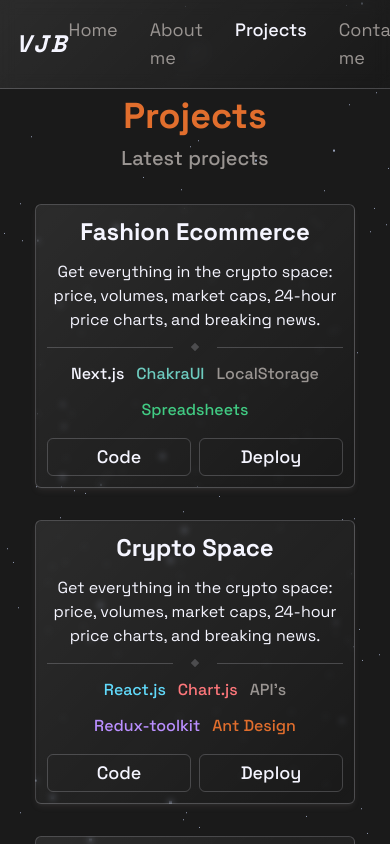
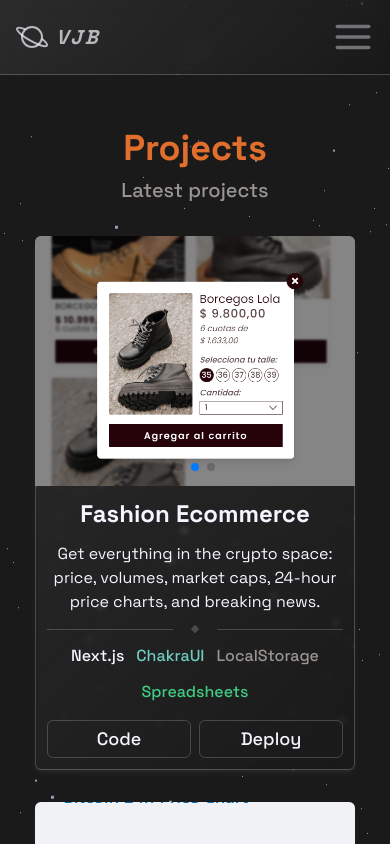
Before and after one commit to valentinbegnis/portfolio, a Next.js app: page /projects in a window 390 px wide. Shown: the top 844 px of the page. Built offline with nearby package versions, Linux system fonts and the light colour scheme.

Commit message:
Add responsive design to the header and add icons

```diff
--- a/app/about/page.tsx
+++ b/app/about/page.tsx
@@ -90,7 +90,7 @@ const workExperience = [
 
 export default function AboutPage() {
   return (
-    <div className="pt-24 flex flex-col justify-center items-center gap-12 text-star">
+    <div className="pt-32 pb-16 flex flex-col justify-center items-center gap-12 text-star">
       <section className="flex flex-col items-center gap-8">
         <h1 className="text-4xl text-center font-bold text-nebula">About me</h1>
         <p className="w-4/5 text-lg text-center">
--- a/app/contact/page.tsx
+++ b/app/contact/page.tsx
@@ -52,7 +52,7 @@ export default function ContactPage() {
   };
 
   return (
-    <div className="pt-24 flex flex-col items-center gap-24 text-star">
+    <div className="pt-32 flex flex-col items-center gap-24 text-star">
       <h1 className="text-4xl text-center font-bold text-nebula">Contact me</h1>
       <div className="flex flex-col gap-4">
         <Transition
--- a/app/projects/page.tsx
+++ b/app/projects/page.tsx
@@ -1,8 +1,8 @@
 'use client';
 
-import { useEffect, useState } from 'react';
 import ProjectCardMobile from '@/components/ProjectCardMobile';
 import ProjectCardTablet from '@/components/ProjectCardTablet';
+import useResize from '@/hooks/useResize';
 
 const projects = [
   {
@@ -48,18 +48,11 @@ const technologies: TechnologiesOptions = {
 };
 
 export default function ProjectsPage() {
-  const [width, setWidth] = useState(0);
+  const { width } = useResize();
   const breakpoint = 768;
 
-  useEffect(() => {
-    const handleResizeWindow = () => setWidth(window.innerWidth);
-
-    window.addEventListener('resize', handleResizeWindow);
-    return () => window.removeEventListener('resize', handleResizeWindow);
-  }, []);
-
   return (
-    <div className="pt-24 pb-12 flex flex-col items-center gap-8 text-star">
+    <div className="pt-32 pb-16 flex flex-col items-center gap-8 text-star">
       <div className="flex flex-col gap-2">
         <h1 className="text-center text-4xl font-bold text-nebula">Projects</h1>
         <h2 className="text-center font-medium text-xl text-stardust">Latest projects</h2>
--- a/components/Header.tsx
+++ b/components/Header.tsx
@@ -3,6 +3,10 @@
 import '@/styles/globals.css';
 import Link from 'next/link';
 import { usePathname } from 'next/navigation';
+import { useState } from 'react';
+import MenuIcon from './icons/MenuIcon';
+import CrossIcon from './icons/CrossIcon';
+import PlanetIcon from './icons/PlanetIcon';
 
 const links = [
   {
@@ -25,21 +29,38 @@ const links = [
 
 export default function Header() {
   const pathname = usePathname();
+  const [show, setShow] = useState(false);
+
+  const toggleHeader = () => {
+    setShow(!show);
+  };
 
   return (
-    <header className="glass header-blur w-full p-4 flex justify-around items-center fixed z-20 top-0 border-b border-star/20 left-0 text-star">
-      <h1 className="text-2xl font-bold tracking-widest italic">VJB</h1>
-      <nav>
-        <ul className="flex gap-8 text-lg">
+    <header className={`${show ? 'h-[280px] backdrop-blur-[16px] items-start' : 'h-[75px] backdrop-blur-[8px] items-center'} md:h-[75px] transition transition-all glass w-full p-4 md:px-8 flex justify-between md:items-center fixed z-20 top-0 border-b border-star/20 left-0 text-star`}>
+      <Link href="/" className="flex items-center gap-2">
+        <PlanetIcon width={32} height={32} className="text-star/70" />
+        <h1 className="text-xl font-bold tracking-widest italic text-star/70">VJB</h1>
+      </Link>
+      <nav className={`${show ? 'top-10 left-0' : '-top-56 left-[160px]'} transition transition-all duration-100 md:static absolute md:min-h-fit min-h-[60px] left-0 md:w-auto w-full flex md:items-center justify-center px-5 pt-8 md:pt-0`}>
+        <ul className="flex flex-col items-center md:flex-row md:gap-8 gap-6 text-lg">
           {links.map(({ label, route }) => (
             <li key={route}>
-              <Link href={route} className={`transition-colors hover:underline ${route === pathname ? 'font-medium' : 'text-stardust'}`}>
+              <Link
+                href={route}
+                className={`transition-colors hover:text-nebula/70 text-xl md:text-md ${route === pathname && 'font-bold text-nebula'}`}
+                onClick={toggleHeader}
+              >
                 {label}
               </Link>
             </li>
           ))}
         </ul>
       </nav>
+      <button type="button" className="md:hidden" onClick={toggleHeader}>
+        {show
+          ? <CrossIcon width={38} height={38} className="text-star/40 hover:text-star/70" />
+          : <MenuIcon width={42} height={42} className="text-star/40 hover:text-star/70" />}
+      </button>
     </header>
   );
 }
--- a/components/ProjectCardMobile.tsx
+++ b/components/ProjectCardMobile.tsx
@@ -22,7 +22,8 @@ export default function ProjectCardMobile({ project, technologies }: Props) {
         className="w-[320px]"
       >
         {project.images.map((url) => (
-          <SwiperSlide key={url} className="relative h-[250px]">
+          <SwiperSlide key={url}>
+            <div className="relative h-[250px] overflow-hidden">
               <Image
                 src={url}
                 alt={`${project.name} illustrative image`}
@@ -31,6 +32,7 @@ export default function ProjectCardMobile({ project, technologies }: Props) {
                 sizes="320px"
                 className="object-cover rounded-t-md"
               />
+            </div>
           </SwiperSlide>
         ))}
       </Swiper>
--- a/components/ProjectCardTablet.tsx
+++ b/components/ProjectCardTablet.tsx
@@ -23,7 +23,7 @@ export default function ProjectCardTablet({ project, technologies, isLast }: Pro
         >
           {project.images.map((url) => (
             <SwiperSlide key={url}>
-              <div className="relative h-[270px]">
+              <div className="relative h-[270px] overflow-hidden">
                 <Image
                   src={url}
                   alt={`${project.name} illustrative image`}
--- /dev/null
+++ b/components/icons/MenuIcon.tsx
@@ -0,0 +1,10 @@
+export default function MenuIcon(props: React.SVGProps<SVGSVGElement>) {
+  return (
+    <svg fill="none" viewBox="0 0 24 24" {...props}>
+      <path
+        fill="currentColor"
+        d="M2 6a1 1 0 011-1h18a1 1 0 110 2H3a1 1 0 01-1-1zM2 12.032a1 1 0 011-1h18a1 1 0 110 2H3a1 1 0 01-1-1zM3 17.064a1 1 0 100 2h18a1 1 0 000-2H3z"
+      />
+    </svg>
+  );
+}
--- /dev/null
+++ b/components/icons/PlanetIcon.tsx
@@ -0,0 +1,24 @@
+export default function PlanetIcon(props: React.SVGProps<SVGSVGElement>) {
+  return (
+    <svg
+      viewBox="0 0 512 512"
+      fill="currentColor"
+      {...props}
+    >
+      <path
+        fill="none"
+        stroke="currentColor"
+        strokeMiterlimit={10}
+        strokeWidth={32}
+        d="M413.48 284.46c58.87 47.24 91.61 89 80.31 108.55-17.85 30.85-138.78-5.48-270.1-81.15S.37 149.84 18.21 119c11.16-19.28 62.58-12.32 131.64 14.09"
+      />
+      <path
+        fill="none"
+        stroke="currentColor"
+        strokeMiterlimit={10}
+        strokeWidth={32}
+        d="M416 256 A160 160 0 0 1 256 416 A160 160 0 0 1 96 256 A160 160 0 0 1 416 256 z"
+      />
+    </svg>
+  );
+}
--- /dev/null
+++ b/hooks/useResize.ts
@@ -0,0 +1,14 @@
+import { useEffect, useState } from 'react';
+
+export default function useResize() {
+  const [width, setWidth] = useState(0);
+
+  useEffect(() => {
+    const handleResizeWindow = () => setWidth(window.innerWidth);
+
+    window.addEventListener('resize', handleResizeWindow);
+    return () => window.removeEventListener('resize', handleResizeWindow);
+  }, []);
+
+  return { width };
+}
--- a/styles/globals.css
+++ b/styles/globals.css
@@ -14,11 +14,6 @@
     background: linear-gradient(135deg, rgba(255, 255, 255, 0.08), rgba(255, 255, 255, 0));
     backdrop-filter: blur(3px);
     -webkit-backdrop-filter: blur(3px);
-  }
-
-  .header-blur {
-    backdrop-filter: blur(8px);
-    -webkit-backdrop-filter: blur(8px);
   }
 
   .colored-blur {
```
Lines whose indentation alone changed are shown as unchanged.
